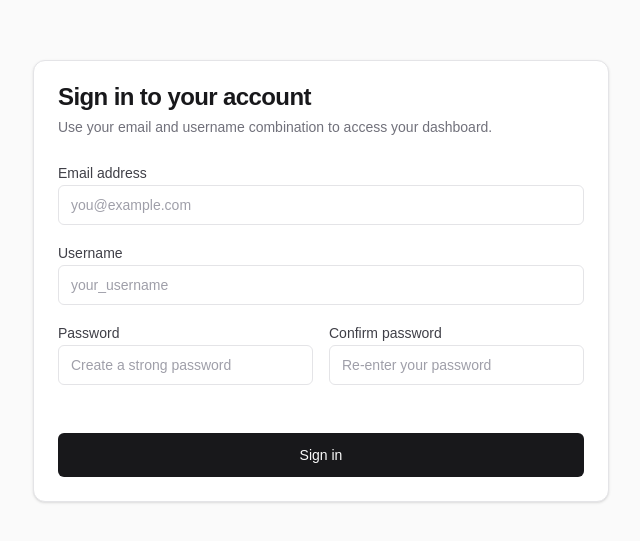
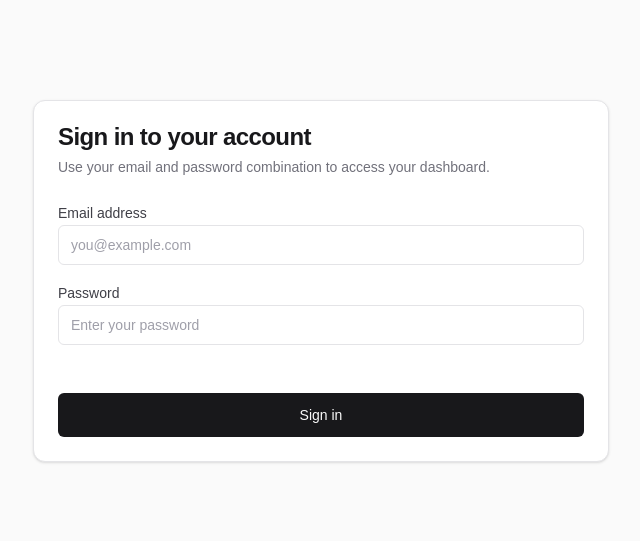
Before and after one commit to basharat-img/my-portfolio, a Next.js app: page /signin in a window 1280 px wide. Shown: the part 119-660 px from the top of the page, without its empty margins (319-959 px from the left). Built offline with nearby package versions, Linux system fonts and the light colour scheme.

Commit message:
Simplify sign-in to email and password

```diff
--- a/src/app/signin/page.js
+++ b/src/app/signin/page.js
@@ -12,15 +12,10 @@ const signInSchema = Yup.object({
   email: Yup.string()
     .email("Please provide a valid email address.")
     .required("Email is required."),
-  username: Yup.string()
-    .matches(/^[A-Za-z0-9_]+$/, "Username can contain letters, numbers, and underscores only.")
-    .required("Username is required."),
   password: Yup.string()
+    .matches(/^[^\s]+$/, "Password must be a single word without spaces.")
     .min(8, "Password must be at least 8 characters long.")
     .required("Password is required."),
-  confirmPassword: Yup.string()
-    .oneOf([Yup.ref("password")], "Passwords must match.")
-    .required("Please confirm your password."),
 });
 
 export default function SignInPage() {
@@ -32,15 +27,13 @@ export default function SignInPage() {
         <CardHeader className="space-y-2">
           <CardTitle>Sign in to your account</CardTitle>
           <CardDescription>
-            Use your email and username combination to access your dashboard.
+            Use your email and password combination to access your dashboard.
           </CardDescription>
         </CardHeader>
         <Formik
           initialValues={{
             email: "",
-            username: "",
             password: "",
-            confirmPassword: "",
           }}
           validationSchema={signInSchema}
           onSubmit={async (values, { resetForm }) => {
@@ -71,61 +64,22 @@ export default function SignInPage() {
                     {(message) => <p className="text-sm text-red-500">{message}</p>}
                   </ErrorMessage>
                 </div>
-
                 <div className="space-y-2">
-                  <Label htmlFor="username">Username</Label>
-                  <Field name="username">
+                  <Label htmlFor="password">Password</Label>
+                  <Field name="password">
                     {({ field }) => (
                       <Input
-                        id="username"
-                        type="text"
-                        autoComplete="username"
-                        placeholder="your_username"
+                        id="password"
+                        type="password"
+                        autoComplete="current-password"
+                        placeholder="Enter your password"
                         {...field}
                       />
                     )}
                   </Field>
-                  <ErrorMessage name="username">
+                  <ErrorMessage name="password">
                     {(message) => <p className="text-sm text-red-500">{message}</p>}
                   </ErrorMessage>
-                </div>
-
-                <div className="grid gap-4 md:grid-cols-2">
-                  <div className="space-y-2">
-                    <Label htmlFor="password">Password</Label>
-                    <Field name="password">
-                      {({ field }) => (
-                        <Input
-                          id="password"
-                          type="password"
-                          autoComplete="new-password"
-                          placeholder="Create a strong password"
-                          {...field}
-                        />
-                      )}
-                    </Field>
-                    <ErrorMessage name="password">
-                      {(message) => <p className="text-sm text-red-500">{message}</p>}
-                    </ErrorMessage>
-                  </div>
-
-                  <div className="space-y-2">
-                    <Label htmlFor="confirmPassword">Confirm password</Label>
-                    <Field name="confirmPassword">
-                      {({ field }) => (
-                        <Input
-                          id="confirmPassword"
-                          type="password"
-                          autoComplete="new-password"
-                          placeholder="Re-enter your password"
-                          {...field}
-                        />
-                      )}
-                    </Field>
-                    <ErrorMessage name="confirmPassword">
-                      {(message) => <p className="text-sm text-red-500">{message}</p>}
-                    </ErrorMessage>
-                  </div>
                 </div>
               </CardContent>
               <CardFooter className="flex flex-col items-stretch gap-4">
```
